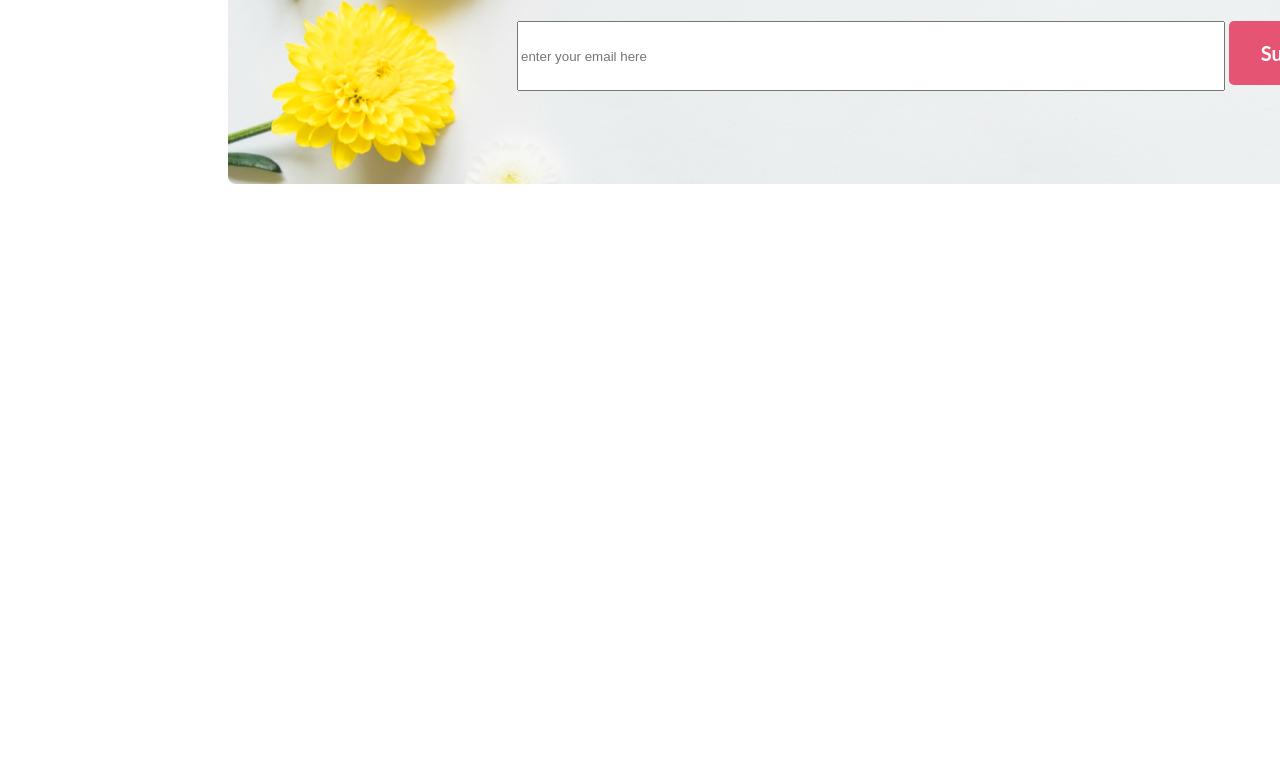
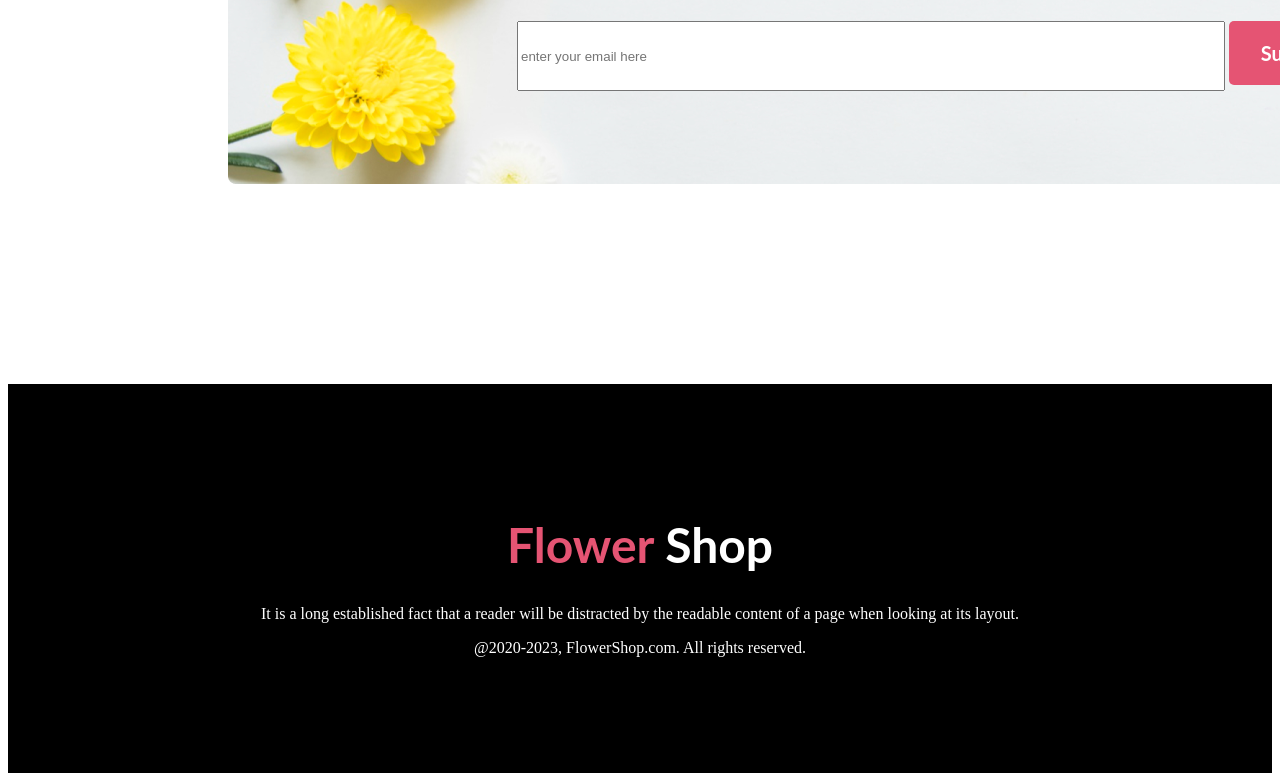
Before and after one commit to Sobuj301/sbj-flower-shop, a plain HTML site: page index.html in a window 1280 px wide. Shown: the part 5536-6317 px from the top of the page. Before the commit the page ends 5920 px from the top, so only its background shows below. Drawn offline with Linux system fonts and the light colour scheme.

Commit message:
i have completed my frist project

```diff
--- a/index.html
+++ b/index.html
@@ -63,7 +63,7 @@
     </header>
     <main>
         <h2 class="primary-text" >Instagram</h2>
-        <p class="primary-text-description" >It is a long established fact that a reader will be distracted by the readable content of a page when looking at its layout.</p>
+        <p class="primary-text-description" >It is a long established fact that a reader will be distracted by  the readable content of a page when looking at its layout.</p>
     <div class="main-container">
          <img src="images/Flower 01.png" alt="">
          <img src="images/Rectangle 4.png" alt="">
@@ -79,6 +79,11 @@
           </div>
     </main>
     <footer>
+        <div class="company">
+            <h1 class="company-title">Flower <span class="shop">Shop</span> </h1>
+            <p class="company-description">It is a long established fact that a reader will be distracted by the readable content of a page when looking at its layout.</p>
+            <p class="company-id">@2020-2023, FlowerShop.com. All rights reserved. </p>
+        </div>
 
     </footer>
 
--- a/style/flower.css
+++ b/style/flower.css
@@ -199,3 +199,20 @@ section {
     width: 700px;
     height: 64px;
 }
+
+.company {
+    background-color: black;
+    color: white;
+    text-align: center;
+    padding: 100px;
+}
+.shop{
+    color:white
+}
+
+.company-title {
+    color: #E55473;
+    font-family: Lato;
+    font-size: 48px;
+    font-weight: 800px;
+}
```
